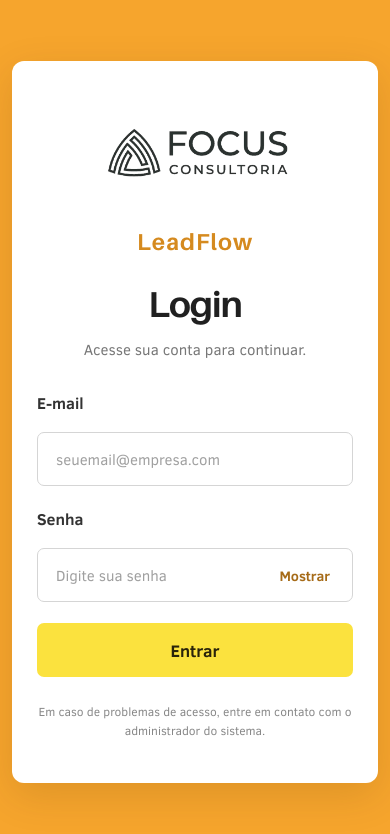
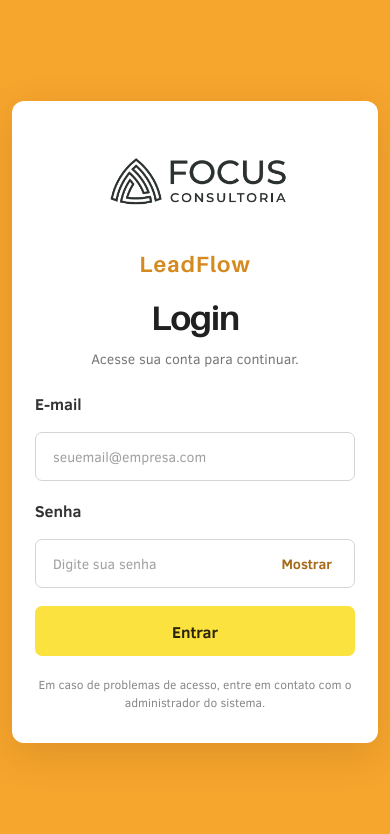
Before and after one commit to ItsMCon/LeadFlow---Fork, a plain HTML site: page frontend/pages/login.html in a window 390 px wide. Drawn offline with Linux system fonts and the light colour scheme.

Commit message:
pequena mudança no login

```diff
--- a/frontend/css/pages/login.css
+++ b/frontend/css/pages/login.css
@@ -11,7 +11,7 @@
   min-height: 100vh;
   min-height: 100dvh;
   margin: 0;
-  padding: 40px 24px;
+  padding: 12px;
 
   display: flex;
   align-items: center;
@@ -33,8 +33,8 @@
   justify-content: center;
 
   width: 100%;
-  min-height: calc(100vh - 80px);
-  min-height: calc(100dvh - 80px);
+  min-height: calc(100vh - 24px);
+  min-height: calc(100dvh - 24px);
 }
 
 /* ============================================
@@ -43,25 +43,25 @@
 
 .login-painel {
   width: 100%;
-  max-width: 900px;
-  min-height: 680px;
+  max-width: 1100px;
+  min-height: 0;
 
   display: flex;
   align-items: center;
   justify-content: center;
 
-  padding: 55px 75px;
+  padding: 80px 75px;
 
   background-color: #ffffff;
   border: none;
-  border-radius: 14px;
+  border-radius: 16px;
 
   box-shadow: 0 12px 40px rgba(80, 45, 5, 0.14);
 }
 
 .login-conteudo {
   width: 100%;
-  max-width: 590px;
+  max-width: 650px;
 
   display: flex;
   flex-direction: column;
@@ -79,13 +79,13 @@
   align-items: center;
   justify-content: center;
 
-  margin-bottom: 18px;
+  margin-bottom: 12px;
 }
 
 .login-logo-focus {
   display: block;
 
-  width: 300px;
+  width: 290px;
   max-width: 100%;
   height: auto;
 
@@ -107,7 +107,7 @@
 .login-produto {
   width: 100%;
   margin-top: 0;
-  margin-bottom: 25px;
+  margin-bottom: 17px;
 
   text-align: center;
 }
@@ -126,17 +126,17 @@
 
 .login-titulo {
   width: 100%;
-  margin-bottom: 38px;
+  margin-bottom: 25px;
 
   text-align: center;
 }
 
 .login-titulo h1 {
-  margin: 0 0 12px;
+  margin: 0 0 9px;
 
   color: #202020;
   font-family: var(--fonte-titulos, Georgia, serif);
-  font-size: 44px;
+  font-size: 42px;
   font-weight: 700;
   line-height: 1.2;
   letter-spacing: -1px;
@@ -147,8 +147,8 @@
 
   color: #777777;
   font-family: var(--fonte-principal, Arial, sans-serif);
-  font-size: 17px;
-  line-height: 1.6;
+  font-size: 16px;
+  line-height: 1.5;
 }
 
 /* ============================================
@@ -161,12 +161,12 @@
 
 #formularioLogin .campo-formulario {
   width: 100%;
-  margin-bottom: 25px;
+  margin-bottom: 20px;
 }
 
 #formularioLogin label {
   display: block;
-  margin-bottom: 10px;
+  margin-bottom: 9px;
 
   color: #333333;
   font-family: var(--fonte-principal, Arial, sans-serif);
@@ -178,8 +178,8 @@
   display: block;
 
   width: 100%;
-  min-height: 58px;
-  padding: 15px 18px;
+  min-height: 53px;
+  padding: 13px 17px;
 
   border: 1px solid #d5d5d5;
   border-radius: 7px;
@@ -188,7 +188,7 @@
   color: #252525;
 
   font-family: var(--fonte-principal, Arial, sans-serif);
-  font-size: 16px;
+  font-size: 15px;
 
   outline: none;
 
@@ -251,9 +251,9 @@
   display: block;
 
   width: 100%;
-  min-height: 58px;
-  margin-top: 12px;
-  padding: 15px 20px;
+  min-height: 53px;
+  margin-top: 8px;
+  padding: 13px 20px;
 
   border: none;
   border-radius: 7px;
@@ -262,7 +262,7 @@
   color: #29230a;
 
   font-family: var(--fonte-principal, Arial, sans-serif);
-  font-size: 17px;
+  font-size: 16px;
   font-weight: 700;
 
   cursor: pointer;
@@ -293,8 +293,8 @@
 #formularioLogin .mensagem-erro,
 #formularioLogin .mensagem-sucesso {
   width: 100%;
-  margin-top: 15px;
-  padding: 13px 15px;
+  margin-top: 13px;
+  padding: 12px 14px;
 
   border-radius: 7px;
 
@@ -321,12 +321,12 @@
 
 .login-rodape {
   width: 100%;
-  margin-top: 30px;
+  margin-top: 22px;
 
   color: #888888;
   font-family: var(--fonte-principal, Arial, sans-serif);
   font-size: 13px;
-  line-height: 1.6;
+  line-height: 1.5;
 
   text-align: center;
 }
@@ -359,18 +359,21 @@
 
 @media (max-width: 900px) {
   .pagina-login {
-    padding: 30px 20px;
+    padding: 16px;
   }
 
   .login-container {
-    min-height: calc(100vh - 60px);
-    min-height: calc(100dvh - 60px);
+    min-height: calc(100vh - 32px);
+    min-height: calc(100dvh - 32px);
   }
 
   .login-painel {
     max-width: 720px;
-    min-height: 620px;
-    padding: 50px 55px;
+    padding: 38px 45px;
+  }
+
+  .login-conteudo {
+    max-width: 570px;
   }
 
   .login-logo-focus {
@@ -384,63 +387,67 @@
 
 @media (max-width: 600px) {
   .pagina-login {
-    padding: 18px 12px;
+    padding: 14px 12px;
   }
 
   .login-container {
-    min-height: calc(100vh - 36px);
-    min-height: calc(100dvh - 36px);
+    min-height: calc(100vh - 28px);
+    min-height: calc(100dvh - 28px);
   }
 
   .login-painel {
     min-height: auto;
-    padding: 42px 25px;
+    padding: 32px 23px;
     border-radius: 12px;
   }
 
+  .login-conteudo {
+    max-width: 100%;
+  }
+
   .login-logo-focus {
-    width: 220px;
+    width: 215px;
   }
 
   .login-marca {
-    margin-bottom: 15px;
+    margin-bottom: 11px;
   }
 
   .login-produto {
-    margin-bottom: 22px;
+    margin-bottom: 17px;
   }
 
   .login-produto span {
-    font-size: 23px;
+    font-size: 22px;
   }
 
   .login-titulo {
-    margin-bottom: 30px;
+    margin-bottom: 23px;
   }
 
   .login-titulo h1 {
-    font-size: 36px;
+    font-size: 34px;
   }
 
   .login-titulo p {
-    font-size: 15px;
+    font-size: 14px;
   }
 
   #formularioLogin .campo-formulario {
-    margin-bottom: 21px;
+    margin-bottom: 18px;
   }
 
   #formularioLogin input {
-    min-height: 54px;
-    font-size: 15px;
+    min-height: 49px;
+    font-size: 14px;
   }
 
   .botao-login {
-    min-height: 54px;
+    min-height: 50px;
   }
 
   .login-rodape {
-    margin-top: 25px;
+    margin-top: 19px;
     font-size: 12px;
   }
 }
@@ -451,7 +458,7 @@
 
 @media (max-width: 380px) {
   .login-painel {
-    padding: 35px 19px;
+    padding: 25px 19px;
   }
 
   .login-logo-focus {
@@ -459,7 +466,7 @@
   }
 
   .login-titulo h1 {
-    font-size: 32px;
+    font-size: 31px;
   }
 }
 
@@ -467,30 +474,62 @@
    16. TELAS COM POUCA ALTURA
 ============================================ */
 
-@media (max-height: 700px) and (min-width: 601px) {
+@media (max-height: 750px) and (min-width: 601px) {
   .pagina-login {
-    align-items: flex-start;
+    padding-top: 12px;
+    padding-bottom: 12px;
   }
 
   .login-container {
-    min-height: auto;
+    min-height: calc(100vh - 24px);
+    min-height: calc(100dvh - 24px);
   }
 
   .login-painel {
-    min-height: 0;
-    padding-top: 35px;
-    padding-bottom: 35px;
+    padding-top: 62px;
+    padding-bottom: 62px;
   }
 
   .login-logo-focus {
-    width: 230px;
+    width: 220px;
   }
 
   .login-marca {
+    margin-bottom: 6px;
+  }
+
+  .login-produto {
+    margin-bottom: 10px;
+  }
+
+  .login-titulo {
     margin-bottom: 15px;
   }
 
-  .login-titulo {
-    margin-bottom: 25px;
+  .login-titulo h1 {
+    font-size: 36px;
+  }
+
+  #formularioLogin .campo-formulario {
+    margin-bottom: 13px;
+  }
+
+  #formularioLogin label {
+    margin-bottom: 6px;
+  }
+
+  #formularioLogin input {
+    min-height: 45px;
+    padding-top: 10px;
+    padding-bottom: 10px;
+  }
+
+  .botao-login {
+    min-height: 46px;
+    margin-top: 5px;
+  }
+
+  .login-rodape {
+    margin-top: 13px;
   }
 }
```
